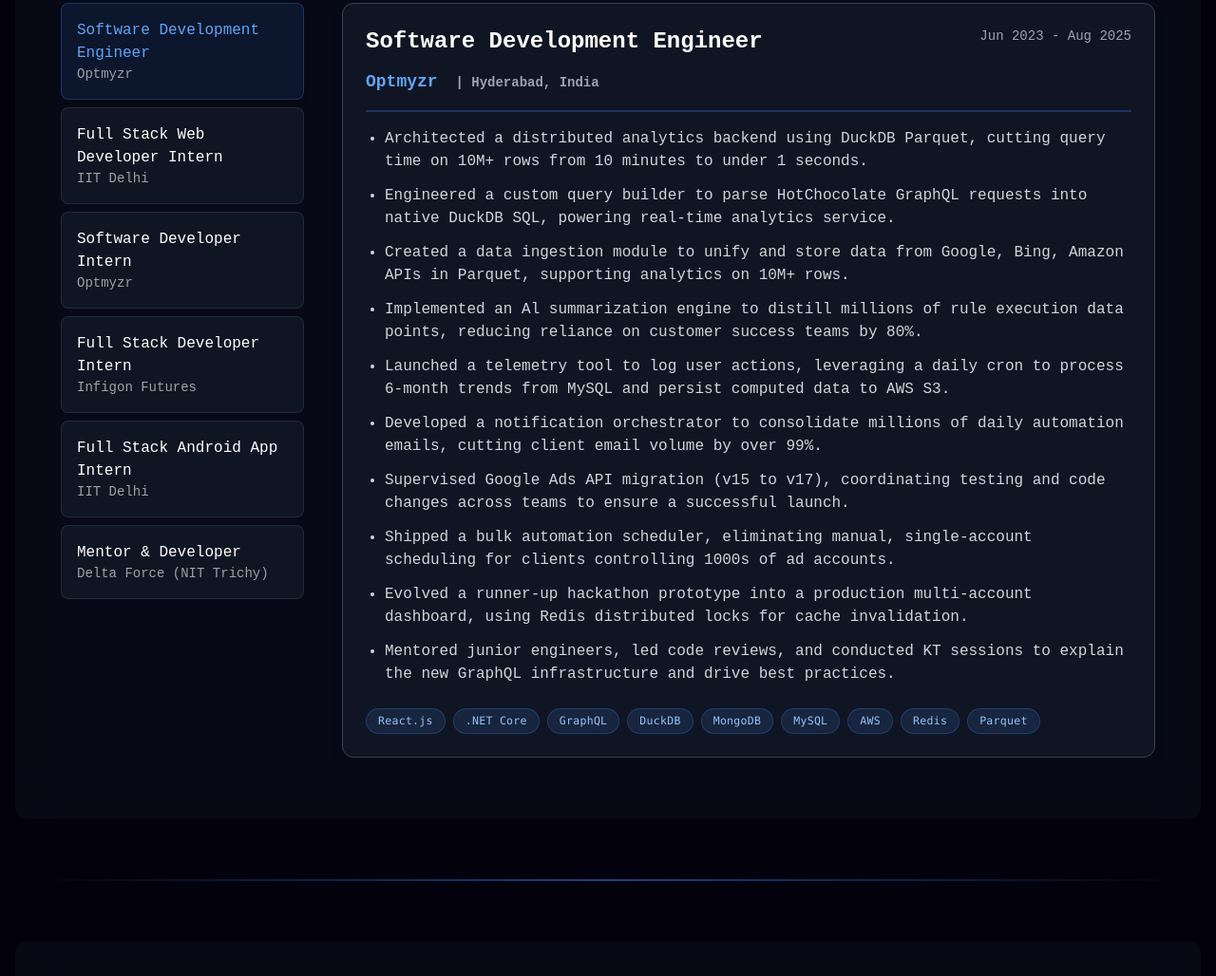
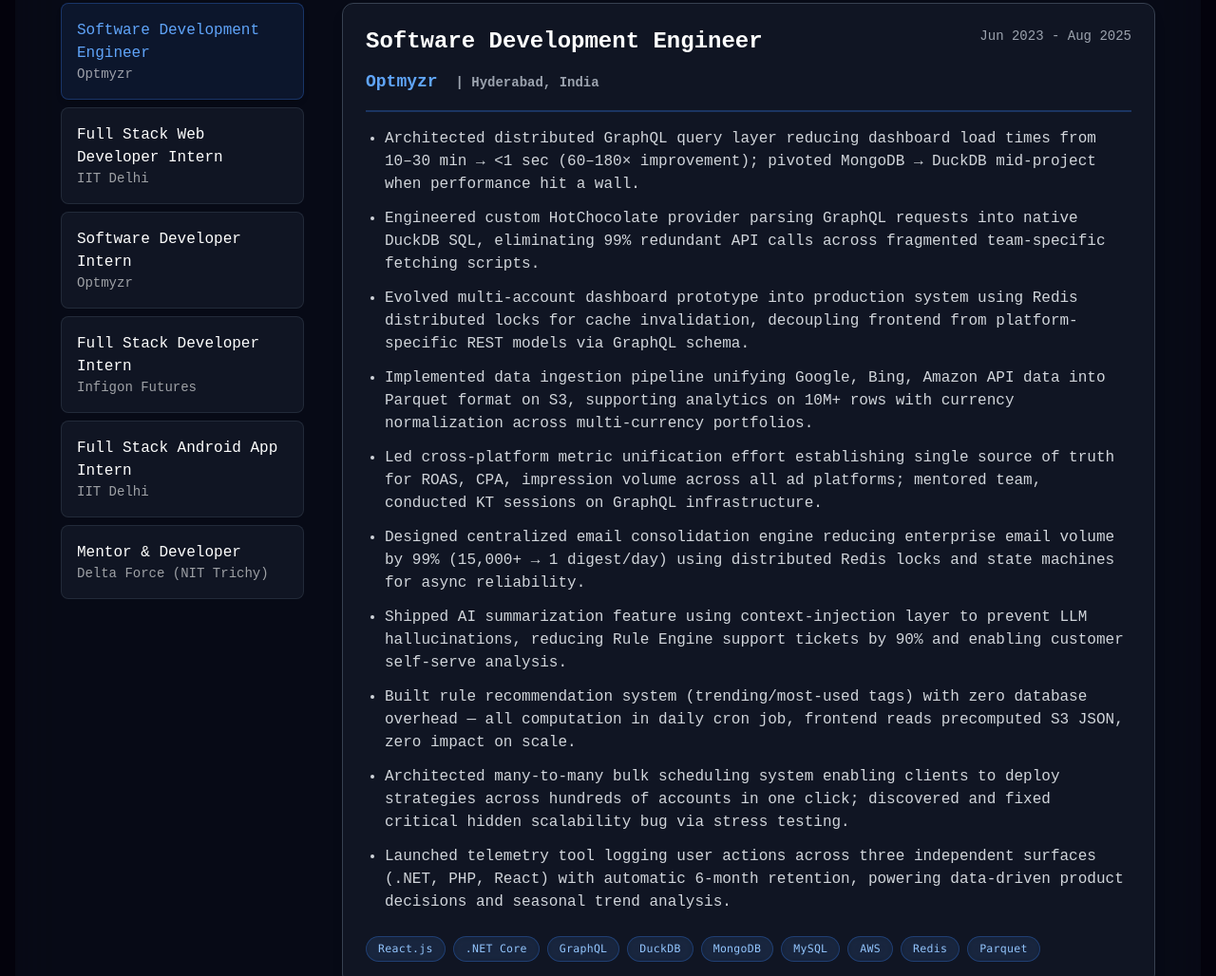
Before and after one commit to PRADEEPERIYASAMY/pradeep-portfolio, a website: page index.html in a window 1280 px wide. Shown: the part 2519-3547 px from the top of the page at 95% size. Drawn offline with nearby package versions, Linux system fonts and the light colour scheme; animation ran at ten frames a second.

Commit message:
Update Optmyzr experience bullets

```diff
--- a/index.html
+++ b/index.html
@@ -665,12 +665,16 @@
                                 <span class="text-sm text-gray-400">Jun 2023 - Aug 2025</span>
                             </div>
                             <ul class="list-disc list-outside pl-5 space-y-2 text-gray-300 text-sm mt-4">
-                                <li>Architected a distributed analytics backend using DuckDB Parquet, cutting query time
-                                    on 10M+ rows from 10 minutes to under 1 second.</li>
-                                <li>Engineered a custom GraphQL query builder to parse HotChocolate requests into native
-                                    DuckDB SQL.</li>
-                                <li>Implemented an AI summarization engine to distill millions of rule execution data
-                                    points, reducing reliance on customer success teams by 80%.</li>
+                                <li>Architected distributed GraphQL query layer reducing dashboard load times from 10–30 min → <1 sec (60–180× improvement); pivoted MongoDB → DuckDB mid-project when performance hit a wall.</li>
+                                <li>Engineered custom HotChocolate provider parsing GraphQL requests into native DuckDB SQL, eliminating 99% redundant API calls across fragmented team-specific fetching scripts.</li>
+                                <li>Evolved multi-account dashboard prototype into production system using Redis distributed locks for cache invalidation, decoupling frontend from platform-specific REST models via GraphQL schema.</li>
+                                <li>Implemented data ingestion pipeline unifying Google, Bing, Amazon API data into Parquet format on S3, supporting analytics on 10M+ rows with currency normalization across multi-currency portfolios.</li>
+                                <li>Led cross-platform metric unification effort establishing single source of truth for ROAS, CPA, impression volume across all ad platforms; mentored team, conducted KT sessions on GraphQL infrastructure.</li>
+                                <li>Designed centralized email consolidation engine reducing enterprise email volume by 99% (15,000+ → 1 digest/day) using distributed Redis locks and state machines for async reliability.</li>
+                                <li>Shipped AI summarization feature using context-injection layer to prevent LLM hallucinations, reducing Rule Engine support tickets by 90% and enabling customer self-serve analysis.</li>
+                                <li>Built rule recommendation system (trending/most-used tags) with zero database overhead — all computation in daily cron job, frontend reads precomputed S3 JSON, zero impact on scale.</li>
+                                <li>Architected many-to-many bulk scheduling system enabling clients to deploy strategies across hundreds of accounts in one click; discovered and fixed critical hidden scalability bug via stress testing.</li>
+                                <li>Launched telemetry tool logging user actions across three independent surfaces (.NET, PHP, React) with automatic 6-month retention, powering data-driven product decisions and seasonal trend analysis.</li>
                             </ul>
                         </div>
                     </div>
@@ -854,26 +858,16 @@
                                 class="text-sm text-gray-400 ml-2">| Hyderabad, India</span></p>
                         <div class="border-b-2 border-blue-500/30 my-4"></div>
                         <ul class="list-disc list-outside pl-5 space-y-3 text-gray-300">
-                            <li>Architected a distributed analytics backend using DuckDB Parquet, cutting query time on
-                                10M+ rows from 10 minutes to under 1 seconds.</li>
-                            <li>Engineered a custom query builder to parse HotChocolate GraphQL requests into native
-                                DuckDB SQL, powering real-time analytics service.</li>
-                            <li>Created a data ingestion module to unify and store data from Google, Bing, Amazon APIs
-                                in Parquet, supporting analytics on 10M+ rows.</li>
-                            <li>Implemented an Al summarization engine to distill millions of rule execution data
-                                points, reducing reliance on customer success teams by 80%.</li>
-                            <li>Launched a telemetry tool to log user actions, leveraging a daily cron to process
-                                6-month trends from MySQL and persist computed data to AWS S3.</li>
-                            <li>Developed a notification orchestrator to consolidate millions of daily automation
-                                emails, cutting client email volume by over 99%.</li>
-                            <li>Supervised Google Ads API migration (v15 to v17), coordinating testing and code changes
-                                across teams to ensure a successful launch.</li>
-                            <li>Shipped a bulk automation scheduler, eliminating manual, single-account scheduling for
-                                clients controlling 1000s of ad accounts.</li>
-                            <li>Evolved a runner-up hackathon prototype into a production multi-account dashboard, using
-                                Redis distributed locks for cache invalidation.</li>
-                            <li>Mentored junior engineers, led code reviews, and conducted KT sessions to explain the
-                                new GraphQL infrastructure and drive best practices.</li>
+                            <li>Architected distributed GraphQL query layer reducing dashboard load times from 10–30 min → <1 sec (60–180× improvement); pivoted MongoDB → DuckDB mid-project when performance hit a wall.</li>
+                            <li>Engineered custom HotChocolate provider parsing GraphQL requests into native DuckDB SQL, eliminating 99% redundant API calls across fragmented team-specific fetching scripts.</li>
+                            <li>Evolved multi-account dashboard prototype into production system using Redis distributed locks for cache invalidation, decoupling frontend from platform-specific REST models via GraphQL schema.</li>
+                            <li>Implemented data ingestion pipeline unifying Google, Bing, Amazon API data into Parquet format on S3, supporting analytics on 10M+ rows with currency normalization across multi-currency portfolios.</li>
+                            <li>Led cross-platform metric unification effort establishing single source of truth for ROAS, CPA, impression volume across all ad platforms; mentored team, conducted KT sessions on GraphQL infrastructure.</li>
+                            <li>Designed centralized email consolidation engine reducing enterprise email volume by 99% (15,000+ → 1 digest/day) using distributed Redis locks and state machines for async reliability.</li>
+                            <li>Shipped AI summarization feature using context-injection layer to prevent LLM hallucinations, reducing Rule Engine support tickets by 90% and enabling customer self-serve analysis.</li>
+                            <li>Built rule recommendation system (trending/most-used tags) with zero database overhead — all computation in daily cron job, frontend reads precomputed S3 JSON, zero impact on scale.</li>
+                            <li>Architected many-to-many bulk scheduling system enabling clients to deploy strategies across hundreds of accounts in one click; discovered and fixed critical hidden scalability bug via stress testing.</li>
+                            <li>Launched telemetry tool logging user actions across three independent surfaces (.NET, PHP, React) with automatic 6-month retention, powering data-driven product decisions and seasonal trend analysis.</li>
                         </ul>
                         <div class="mt-6 flex flex-wrap gap-2">
                             <span
```
Also changed, not shown: portfolio_content.md (+10 -3 lines).
